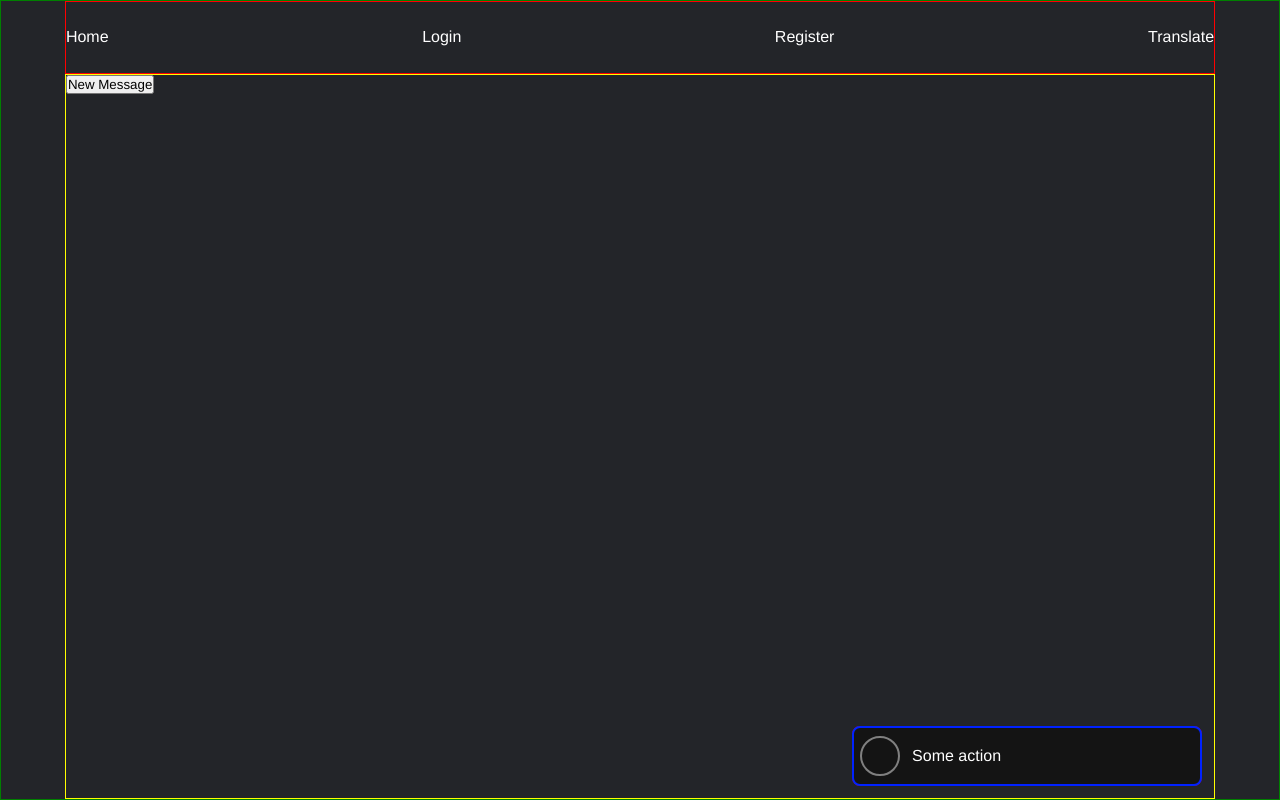
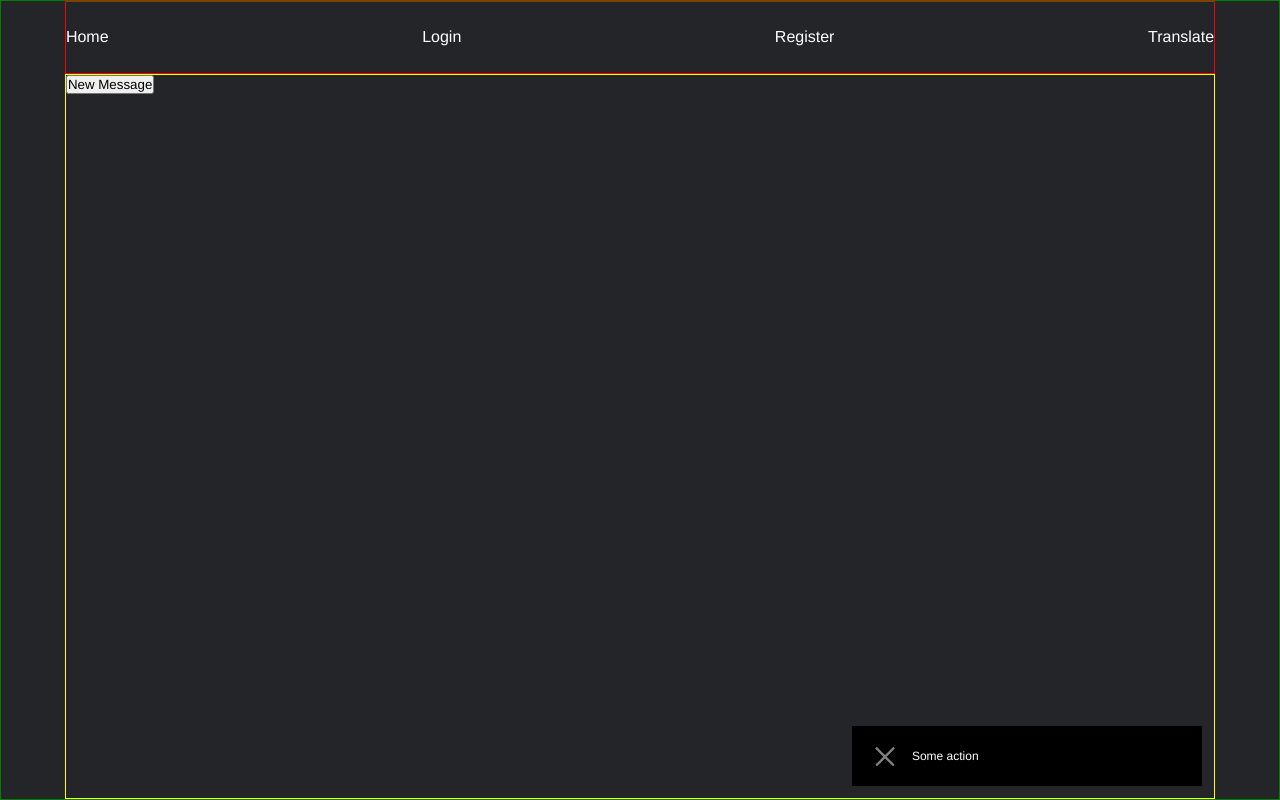
Before and after one commit to BrechtNulensPXL/onitama_frontend, a website: page index.html in a window 1280 px wide. Drawn offline with Linux system fonts and the light colour scheme.

Commit message:
Custom message styling snippet

```diff
--- a/css/message.css
+++ b/css/message.css
@@ -3,41 +3,69 @@
     bottom: 12px;
     right: 12px;
     display: flex;
+    align-items: center;
     width: clamp(280px, 50vw, 350px);
     height: 60px;
-    padding: 12px 6px;
-    background-color: hsl(0, 0%, 8%);
-    border-radius: 8px;
-    align-items: center;
+    padding: 12px 16px;
+    color: white;
 }
 
 .messagebox .messagedismiss {
+    position: relative;
     display: block;
-    width: 40px;
-    height: 40px;
-    border-radius: 50%;
-    border: 2px solid grey;
+    width: 10%;
+    height: auto;
+    max-height: 40px;
+    aspect-ratio: 1 / 1;
+    /* border: 1px solid red; */
+    border: 0px solid transparent;
     background-color: transparent;
     cursor: pointer;
 }
+.messagebox .messagedismiss::after,
+.messagebox .messagedismiss::before  {
+    content: "";
+    position: absolute;
+    top: 12%;
+    left: 50%;
+    width: 2px;
+    height: 80%;
+    background-color: grey;
+    z-index: 10;
+    margin: 0 auto;
+}
+.messagebox .messagedismiss::after {
+    transform: rotate(45deg);
+}
+.messagebox .messagedismiss::before {
+    transform: rotate(315deg);
+}
+.messagebox .messagedismiss:hover::after,
+.messagebox .messagedismiss:hover::before  {
+    background-color: white;
+}
 
 .messagebox .messagetext {
+    font-size: 12px;
     margin-left: 12px;
+    width: 80%;
+}
+
+.messagebox .messageicon {
+    display: block;
+    width: 26px;
+    height: 26px;
 }
 
 .error {
-    color: white;
-    border: 2px solid rgb(211, 0, 0);
+    background: hsl(3, 83%, 52%);
 }
 .warning {
-    color: white;
-    border: 2px solid rgb(255, 179, 0);
+    background: hsl(50, 99%, 47%);
 }
 .confirmation {
-    color: white;
-    border: 2px solid rgb(0, 211, 0);
+    background: hsl(97, 100%, 29%);
 }
 .action {
-    color: white;
-    border: 2px solid rgb(0, 34, 255);
+    background: hsl(0, 0%, 0%);
 }
```
